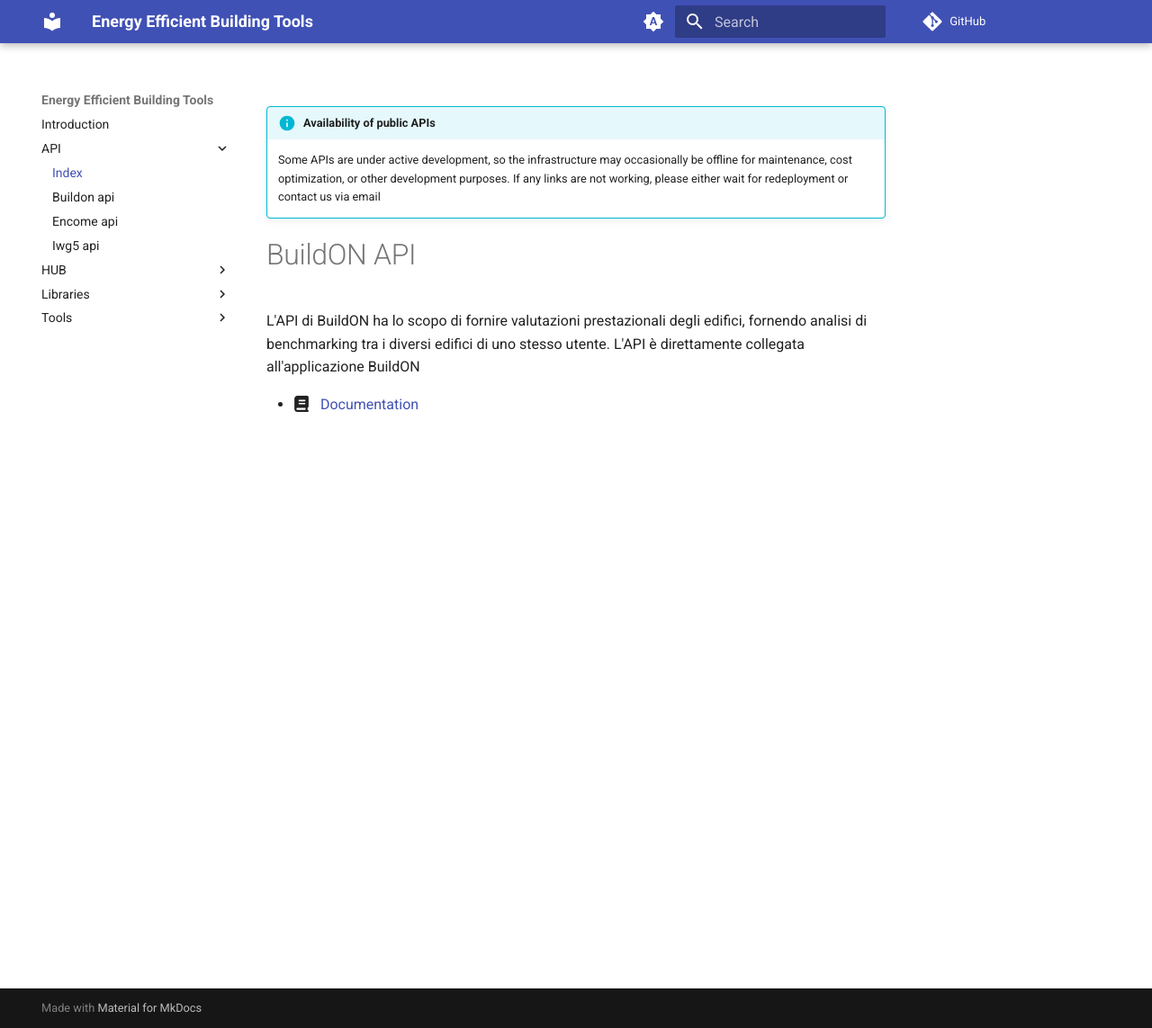
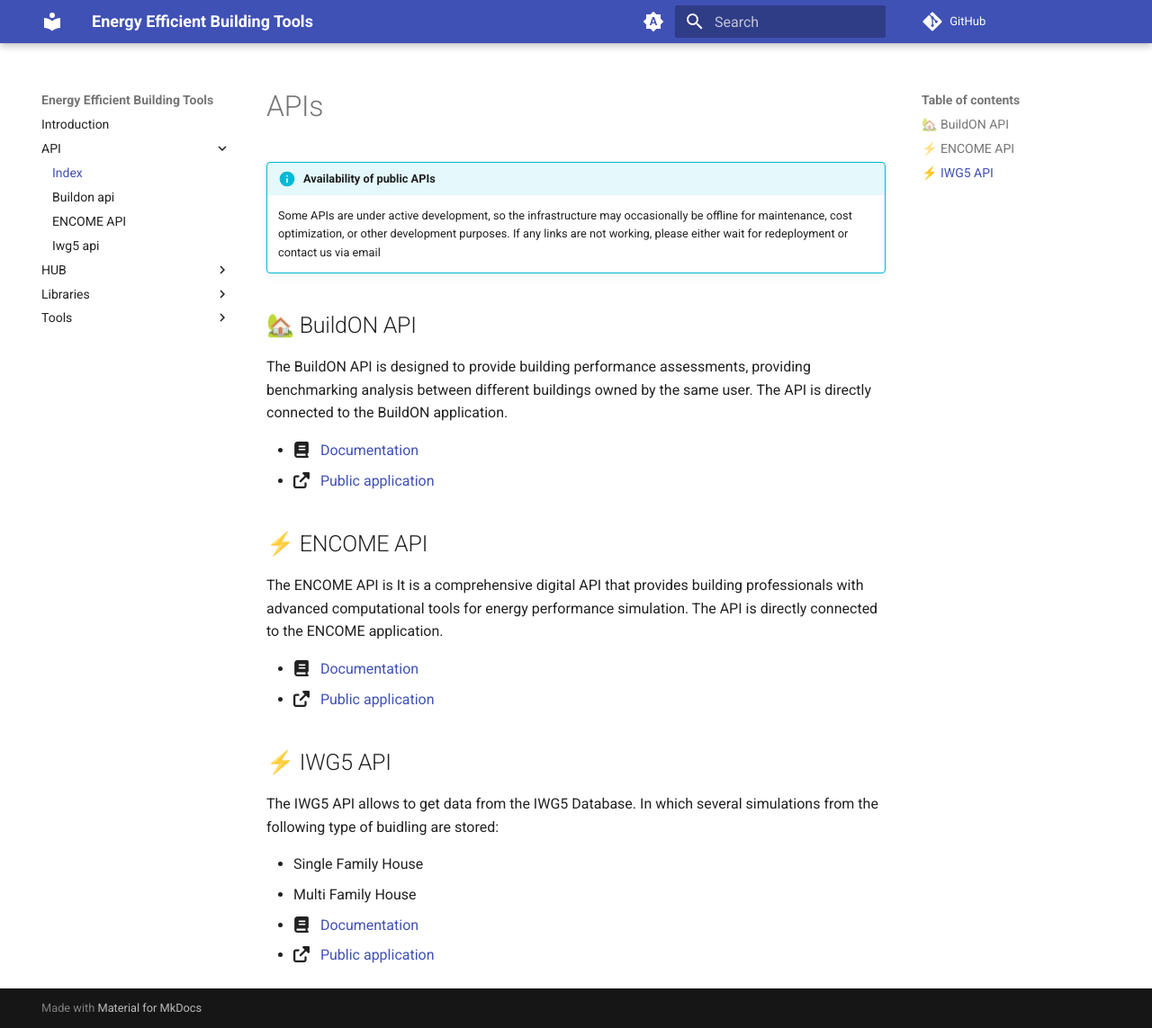
Before and after one commit to EURAC-EEBgroup/tools.eeb.eurac.edu, an MkDocs documentation site: the page built from docs/API/index.md, in a window 1280 px wide and 1143 px high. Shown: the whole window at 90% size. Built offline with MkDocs 1.6.1 and Material for MkDocs 9.7.7, drawn with Linux system fonts in a browser that asks for light colours; comment, search, counter and statistics services are not loaded.

Commit message:
update tools

```diff
--- a/docs/API/index.md
+++ b/docs/API/index.md
@@ -1,14 +1,33 @@
 ---
 title: Index
 ---
+
+# APIs
 
 !!! info "Availability of public APIs"
 
     Some APIs are under active development, so the infrastructure may occasionally be offline for maintenance, cost optimization, or other development purposes. If any links are not working, please either wait for redeployment or contact us via email
 
-# BuildON API
+## 🏡 BuildON API
 
-L'API di BuildON ha lo scopo di fornire valutazioni prestazionali degli edifici, fornendo analisi di benchmarking tra i diversi edifici di uno stesso utente. L'API è direttamente collegata all'applicazione BuildON
-
+The BuildON API is designed to provide building performance assessments, providing benchmarking analysis between different buildings owned by the same user. The API is directly connected to the BuildON application.
 
 - :fontawesome-solid-book: &nbsp; [Documentation](buildon_api.md)
+- :fontawesome-solid-up-right-from-square: &nbsp; [Public application](https://tools.eeb.eurac.edu/buildon/api/docs)
+
+## ⚡️ ENCOME API
+
+The ENCOME API is It is a comprehensive digital API that provides building professionals with advanced computational tools for energy performance simulation. The API is directly connected to the ENCOME application.
+
+- :fontawesome-solid-book: &nbsp; [Documentation](encome_api.md)
+- :fontawesome-solid-up-right-from-square: &nbsp; [Public application](https://tools.eeb.eurac.edu/encome/api/docs)
+
+## ⚡️ IWG5 API
+
+The IWG5 API allows to get data from the IWG5 Database. In which several simulations from the following type of buidling are stored:
+
+- Single Family House
+- Multi Family House
+
+- :fontawesome-solid-book: &nbsp; [Documentation](iwg5_api.md)
+- :fontawesome-solid-up-right-from-square: &nbsp; [Public application](https://tools.eeb.eurac.edu/iwg5/api/docs)
```
Also changed, not shown: docs/API/encome_api.md (+37 -0 lines).
